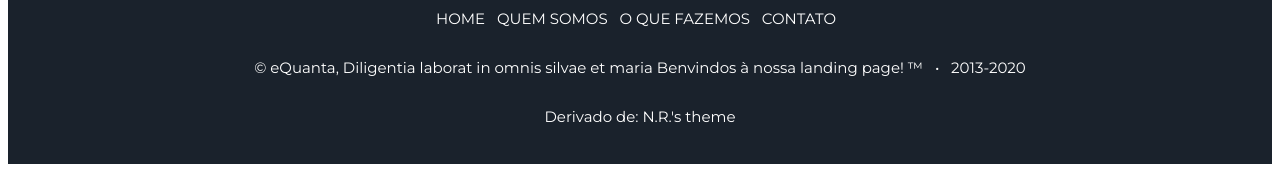
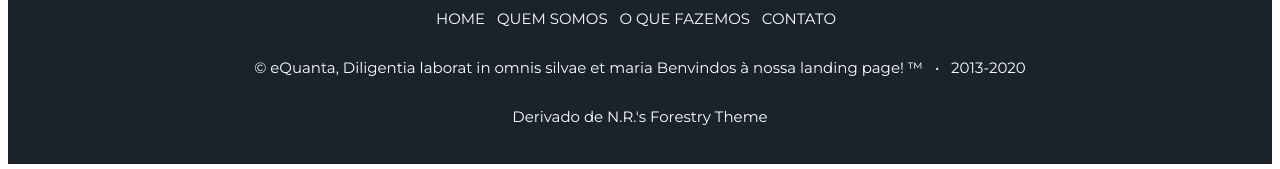
Before and after one commit to leroy1977/eQ1, a Jekyll site: the page built from index.html, in a window 1280 px wide and 900 px high, scrolled down 2467 px. Shown: the part 728-897 px from the top of the window. Built offline with Jekyll 4.4.1, drawn with Linux system fonts in a browser that asks for light colours.

Commit message:
Update footer.html

```diff
--- a/_includes/footer.html
+++ b/_includes/footer.html
@@ -17,7 +17,7 @@
 
     <p>&copy; {{site.username}}, {{site.description}} &trade; &nbsp; &bull; &nbsp; 2013-2020</p>
     <!--<p> {% include fb-like.html %} </p> -->
-    <p>Derivado de:  N.R.'s theme</p>
+    <p>Derivado de N.R.'s Forestry Theme</p>
 
 </footer>
 
```
